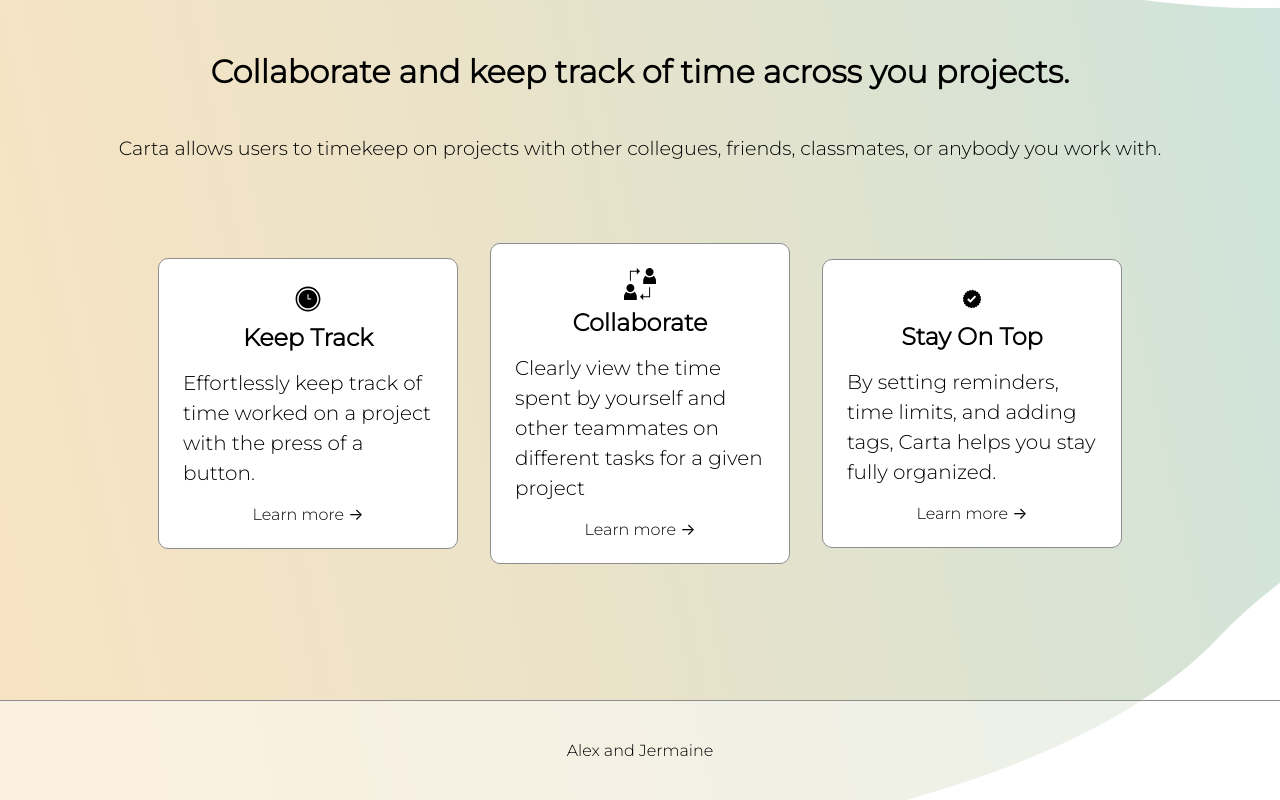
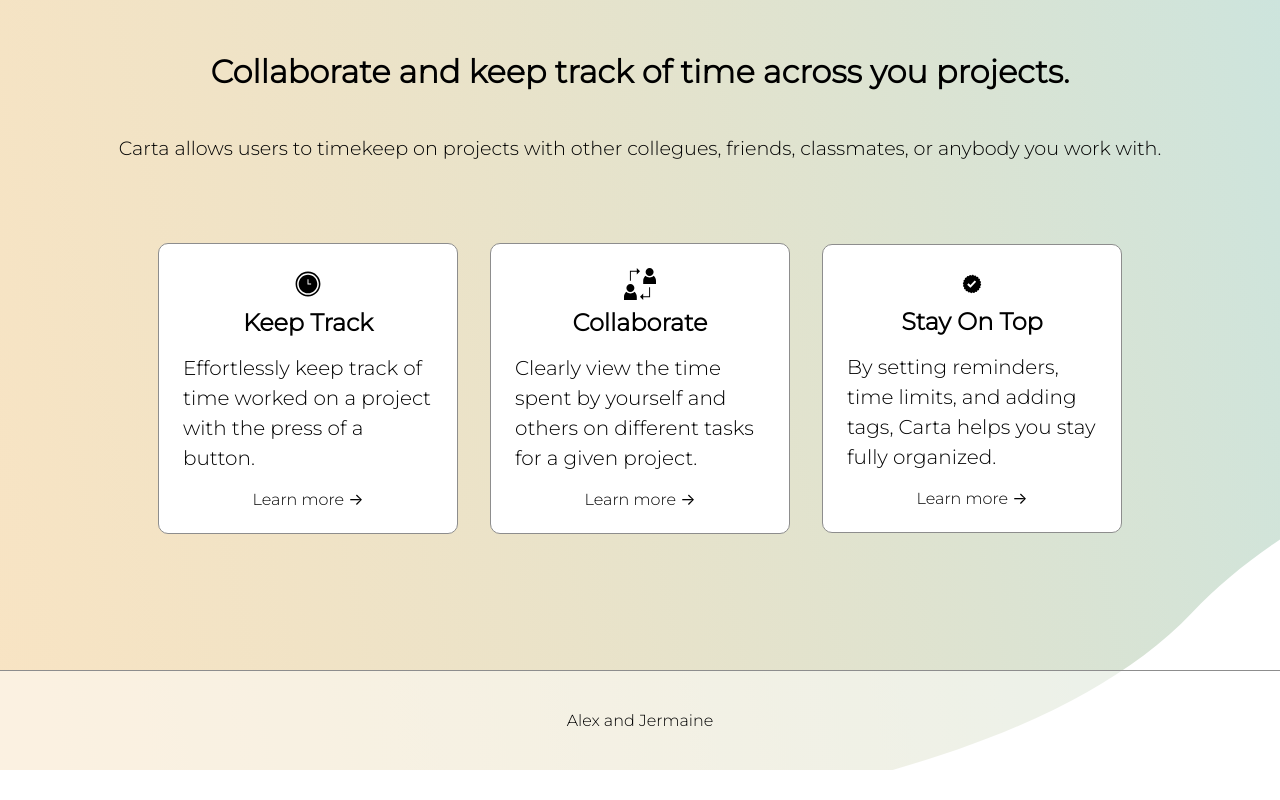
Before and after one commit to jermainejanszen/carta, a Next.js app: page / in a window 1280 px wide. Shown: the part 579-1379 px from the top of the page. After the commit the page ends 1349 px from the top, so only its background shows below. Built offline with nearby package versions, Linux system fonts and the light colour scheme.

Commit message:
edited text so it fit in card

```diff
--- a/pages/index.tsx
+++ b/pages/index.tsx
@@ -52,7 +52,8 @@
               onClick={e => router.push('/about#collaborate')}>
               <img src="/icons/collaborate.svg" alt="2 dudes" />
               <h3>Collaborate</h3>
-              <p>Clearly view the time spent by yourself and other teammates on different tasks for a given project</p>
+              <p>Clearly view the time spent by yourself and others on different tasks for a given project.
+              </p>
               <a>Learn more &#x2192;</a>
             </div>
 
```
